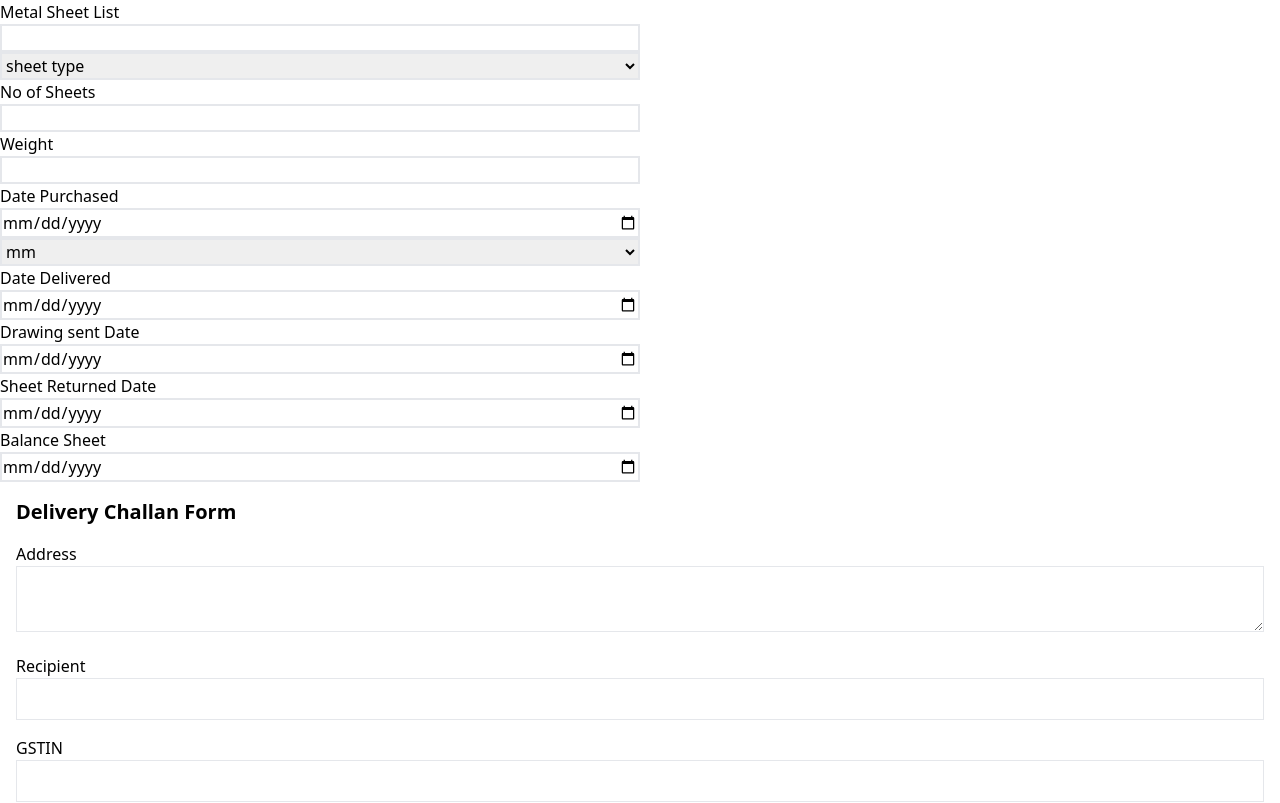
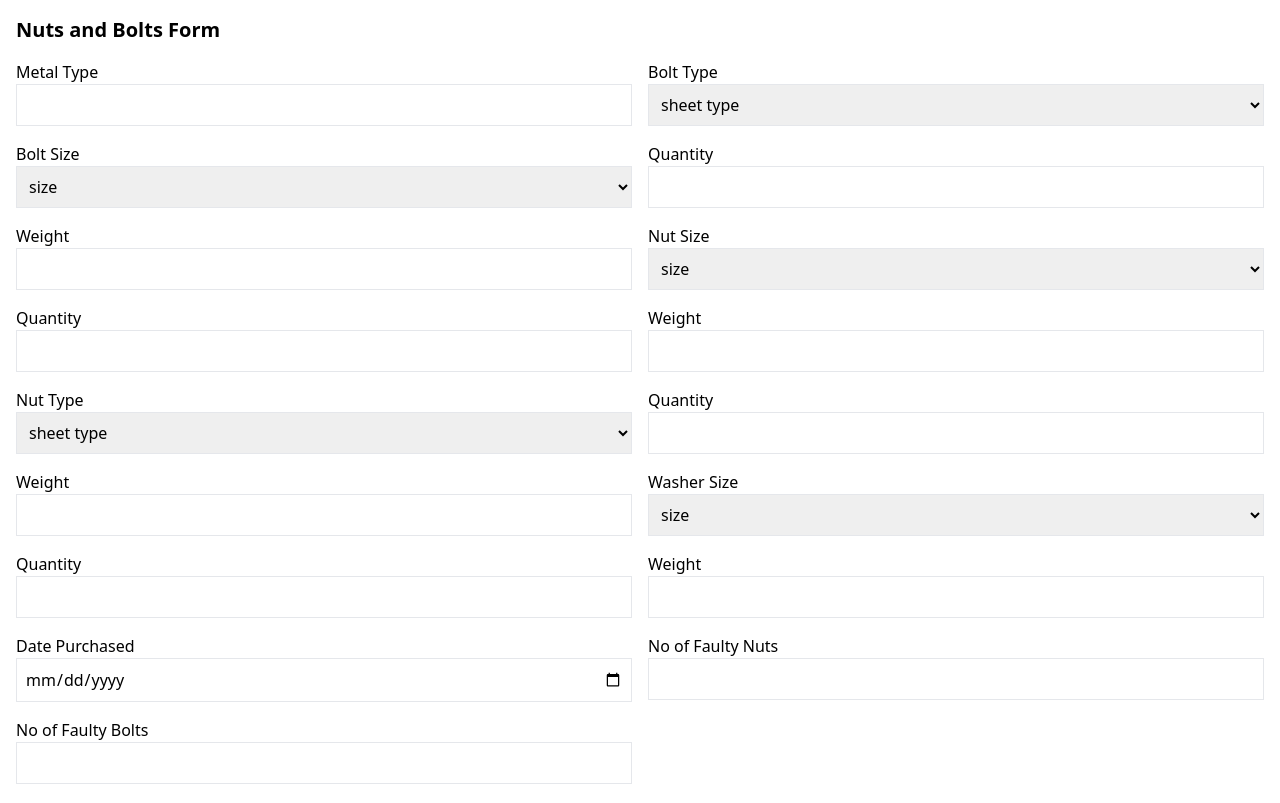
Before and after one commit to Pavithrank02/sritexinventory, a React (Create React App) app: page /nuts in a window 1280 px wide. Shown: the top 803 px of the page. Built offline with nearby package versions, Linux system fonts and the light colour scheme.

Commit message:
inventory

```diff
--- a/package.json
+++ b/package.json
@@ -18,6 +18,7 @@
     "react-dom": "^19.0.0",
     "react-router-dom": "^7.2.0",
     "react-scripts": "5.0.1",
+    "recharts": "^2.15.1",
     "tailwind-merge": "^3.0.2",
     "tailwindcss": "^3.4.15",
     "web-vitals": "^2.1.4"
--- a/src/App.js
+++ b/src/App.js
@@ -1,11 +1,24 @@
-
-import './App.css';
-import Home from './view/Home';
+import "./App.css";
+import { Routes, Route } from "react-router-dom";
+import ChannelPattaForm from "./components/ChannelPattaForm";
+import DeliveryChallanForm from "./components/DeliveryChallanForm";
+import NutBoltsForm from "./components/NutBoltsForm";
+import Home from "./view/Home";
+import SheetForm from "./components/SheetForm";
+import { SidebarDemo } from "./components/SideComponent";
+import Dashboard from "./components/DashBoard";
 
 function App() {
   return (
-    <div className="bg-pink">
-      <Home />
+    <div>
+      <Routes>
+
+        <Route index element={< Home/>} />
+        <Route path="sheets" element={<SheetForm />} />
+        <Route path="channel" element={<ChannelPattaForm />} />
+        <Route path="dc" element={<DeliveryChallanForm />} />
+        <Route path="nuts" element={<NutBoltsForm />} />
+      </Routes>
     </div>
   );
 }
--- a/src/components/ChannelPattaForm.js
+++ b/src/components/ChannelPattaForm.js
@@ -71,7 +71,7 @@
             );
           })}
         </select>
-        <label>No of Channel</label>
+        <label>No. of Channel</label>
         <input type="text" name="number" required className="border-2" />
         <label>Weight</label>
         <input type="text" name="number" required className="border-2" />
@@ -102,7 +102,7 @@
             );
           })}
         </select>
-        <label>No of Angles</label>
+        <label>No. of Angles</label>
         <label>Date Purchased</label>
         <input type="date" placeholder="enter date" className="border-2" />
         <label>Date Delivered</label>
--- /dev/null
+++ b/src/components/DashBoard.js
@@ -0,0 +1,152 @@
+import React from "react";
+import {
+  PieChart,
+  Pie,
+  Cell,
+  BarChart,
+  Bar,
+  XAxis,
+  YAxis,
+  Tooltip,
+  Legend,
+} from "recharts";
+import { motion } from "framer-motion";
+
+const data = {
+  bolts: [
+    { size: "1x3/8", stock: 350, required: 400, remaining: 50 },
+    { size: "3/4x3/8", stock: 120, required: 88, remaining: 0 },
+    { size: "2x3/8", stock: 100, required: 100, remaining: 0 },
+    { size: "3/4x5/16", stock: 300, required: 286, remaining: 0 },
+    { size: "1x5/16", stock: 150, required: 106, remaining: 0 },
+    { size: "1/2 x 1/4", stock: 400, required: 500, remaining: 100 },
+    { size: "3/4x 1/4", stock: 80, required: 120, remaining: 0 },
+    { size: "1x1/4", stock: 100, required: 500, remaining: 400 },
+  ],
+  nuts: [
+    { size: "1x3/8", stock: 337, required: 350, remaining: 13 },
+    { size: "1x5/16", stock: 100, required: 106, remaining: 10 },
+    { size: "3/4x1/2", stock: 100, required: 60, remaining: 0 },
+    { size: "11/2x1/2", stock: 100, required: 50, remaining: 0 },
+  ],
+  washers: [
+    { size: "3/4x1/2", required: 60 },
+    { size: "11/2x1/2", required: 50 },
+    { size: "1x1/4", required: 500 },
+  ],
+  summary: {
+    total_bolts_stock: 1600,
+    total_bolts_required: 2230,
+    total_nuts_stock: 637,
+    total_nuts_required: 1780,
+    total_washers_required: 610,
+  },
+};
+
+const COLORS = ["#0088FE", "#00C49F", "#FFBB28", "#FF8042"];
+
+const Dashboard = () => {
+  return (
+    <div className="p-6 bg-gradient-to-br from-gray-100 via-gray-200 to-gray-300 min-h-screen">
+      {/* Summary Cards */}
+      <div className="grid grid-cols-4 gap-6 mb-8">
+        {Object.entries(data.summary).map(([key, value], index) => (
+          <motion.div
+            key={index}
+            className="p-4 bg-white shadow-xl rounded-xl text-center border-l-4 border-indigo-500 transform hover:scale-105 transition duration-200"
+            initial={{ opacity: 0, y: 50 }}
+            animate={{ opacity: 1, y: 0 }}
+            transition={{ delay: 0.1 * index }}
+          >
+            <h2 className="text-lg font-semibold capitalize text-gray-700">
+              {key.replace(/_/g, " ")}
+            </h2>
+            <p className="text-3xl text-indigo-600 font-bold">{value}</p>
+          </motion.div>
+        ))}
+      </div>
+
+      {/* Bar Chart for Bolts */}
+      <motion.div
+        className="mb-8 bg-white p-6 rounded-lg shadow-xl border-t-4 border-blue-500"
+        initial={{ opacity: 0, scale: 0.9 }}
+        animate={{ opacity: 1, scale: 1 }}
+        transition={{ duration: 0.5 }}
+      >
+        <h2 className="text-xl font-bold mb-4 text-gray-800">
+          Bolts Stock vs. Required
+        </h2>
+        <BarChart width={600} height={300} data={data.bolts}>
+          <XAxis dataKey="size" stroke="#4B5563" />
+          <YAxis stroke="#4B5563" />
+          <Tooltip />
+          <Legend />
+          <Bar dataKey="stock" fill="#1D4ED8" name="Stock" />
+          <Bar dataKey="required" fill="#10B981" name="Required" />
+        </BarChart>
+      </motion.div>
+
+      {/* Pie Chart for Nuts */}
+      <motion.div
+        className="mb-8 bg-white p-6 rounded-lg shadow-xl border-t-4 border-green-500"
+        initial={{ opacity: 0, scale: 0.9 }}
+        animate={{ opacity: 1, scale: 1 }}
+        transition={{ duration: 0.6 }}
+      >
+        <h2 className="text-xl font-bold mb-4 text-gray-800">
+          Nuts Stock Distribution
+        </h2>
+        <PieChart width={400} height={400}>
+          <Pie
+            data={data.nuts}
+            dataKey="stock"
+            nameKey="size"
+            cx="50%"
+            cy="50%"
+            outerRadius={120}
+            fill="#10B981"
+            label
+          >
+            {data.nuts.map((_, index) => (
+              <Cell key={`cell-${index}`} fill={COLORS[index % COLORS.length]} />
+            ))}
+          </Pie>
+          <Tooltip />
+        </PieChart>
+      </motion.div>
+
+      {/* Washer Table */}
+      <motion.div
+        className="mb-8 bg-white p-6 rounded-lg shadow-xl border-t-4 border-yellow-500"
+        initial={{ opacity: 0, y: 50 }}
+        animate={{ opacity: 1, y: 0 }}
+        transition={{ duration: 0.5 }}
+      >
+        <h2 className="text-xl font-bold mb-4 text-gray-800">
+          Washer Requirements
+        </h2>
+        <table className="w-full bg-white rounded-lg shadow">
+          <thead>
+            <tr className="bg-yellow-500 text-white">
+              <th className="border-b p-3 text-left text-sm">Size</th>
+              <th className="border-b p-3 text-left text-sm">Required</th>
+            </tr>
+          </thead>
+          <tbody>
+            {data.washers.map((washer, index) => (
+              <tr
+                key={index}
+                className={index % 2 === 0 ? "bg-gray-50" : "bg-white"}
+              >
+                <td className="p-3 border-b text-sm">{washer.size}</td>
+                <td className="p-3 border-b text-sm">{washer.required}</td>
+              </tr>
+            ))}
+          </tbody>
+        </table>
+      </motion.div>
+    </div>
+  );
+};
+
+export default Dashboard;
--- a/src/components/NutBoltsForm.js
+++ b/src/components/NutBoltsForm.js
@@ -28,100 +28,144 @@
   };
 
   return (
+    <div className="p-4">
+      <h1 className="text-xl font-bold mb-4">Nuts and Bolts Form</h1>
+
+      <form className="grid grid-cols-2 gap-4">
         <div>
-      <p>Nuts and Bolts List</p>
-      <form className="flex flex-col w-1/2 ">
-        <input type="text" name="metal type" required className="border-2" />
+          <label>Metal Type</label>
+          <input type="text" name="metal type" required className="border p-2 w-full" />
+        </div>
+
+        <div>
+          <label>Bolt Type</label>
           <select
-          className="border-2"
+            className="border p-2 w-full"
             value={selectedOption}
             onChange={handleChange}
           >
-          {boltType.map((type, index) => {
-            return (
+            {boltType.map((type, index) => (
               <option key={index} value={type}>
                 {type}
               </option>
-            );
-          })}
+            ))}
           </select>
+        </div>
+
+        <div>
+          <label>Bolt Size</label>
           <select
-          className="border-2"
+            className="border p-2 w-full"
             value={selectedOption}
             onChange={handleChange}
           >
-          {boltSize.map((type, index) => {
-            return (
+            {boltSize.map((type, index) => (
               <option key={index} value={type}>
                 {type}
               </option>
-            );
-          })}
+            ))}
           </select>
-        <label>No of items</label>
-        <input type="text" name="number" required className="border-2" />
+        </div>
+
+        <div>
+          <label>Quantity</label>
+          <input type="text" name="number" required className="border p-2 w-full" />
+        </div>
+
+        <div>
           <label>Weight</label>
-        <input type="text" name="number" required className="border-2" />
+          <input type="text" name="number" required className="border p-2 w-full" />
+        </div>
+
+        <div>
+          <label>Nut Size</label>
           <select
-          className="border-2"
+            className="border p-2 w-full"
             value={selectedOption}
             onChange={handleChange}
           >
-          {nutSize.map((type, index) => {
-            return (
+            {nutSize.map((type, index) => (
               <option key={index} value={type}>
                 {type}
               </option>
-            );
-          })}
+            ))}
           </select>
-        <label>No of items</label>
-        <input type="text" name="number" required className="border-2" />
+        </div>
+
+        <div>
+          <label>Quantity</label>
+          <input type="text" name="number" required className="border p-2 w-full" />
+        </div>
+
+        <div>
           <label>Weight</label>
-        <input type="text" name="number" required className="border-2" />
+          <input type="text" name="number" required className="border p-2 w-full" />
+        </div>
+
+        <div>
+          <label>Nut Type</label>
           <select
-          className="border-2"
+            className="border p-2 w-full"
             value={selectedOption}
             onChange={handleChange}
           >
-          {nuttType.map((type, index) => {
-            return (
+            {nuttType.map((type, index) => (
               <option key={index} value={type}>
                 {type}
               </option>
-            );
-          })}
+            ))}
           </select>
-        <label>No of items</label>
-        <input type="text" name="number" required className="border-2" />
+        </div>
+
+        <div>
+          <label>Quantity</label>
+          <input type="text" name="number" required className="border p-2 w-full" />
+        </div>
+
+        <div>
           <label>Weight</label>
-        <input type="text" name="number" required className="border-2" />
+          <input type="text" name="number" required className="border p-2 w-full" />
+        </div>
+
+        <div>
+          <label>Washer Size</label>
           <select
-          className="border-2"
+            className="border p-2 w-full"
             value={selectedOption}
             onChange={handleChange}
           >
-          {washerSize.map((type, index) => {
-            return (
+            {washerSize.map((type, index) => (
               <option key={index} value={type}>
                 {type}
               </option>
-            );
-          })}
+            ))}
           </select>
-        <label>No of items</label>
-        <input type="text" name="number" required className="border-2" />
+        </div>
 
+        <div>
+          <label>Quantity</label>
+          <input type="text" name="number" required className="border p-2 w-full" />
+        </div>
+
+        <div>
           <label>Weight</label>
-        <input type="text" name="number" required className="border-2" />
+          <input type="text" name="number" required className="border p-2 w-full" />
+        </div>
+
+        <div>
           <label>Date Purchased</label>
-        <input type="date" placeholder="enter date" className="border-2" />
+          <input type="date" placeholder="enter date" className="border p-2 w-full" />
+        </div>
 
-        <label>No of Faulty nuts</label>
-        <input type="text" name="number" required className="border-2" />
-        <label>No of Faulty bolts</label>
-        <input type="text" name="number" required className="border-2" />
+        <div>
+          <label>No of Faulty Nuts</label>
+          <input type="text" name="number" required className="border p-2 w-full" />
+        </div>
 
+        <div>
+          <label>No of Faulty Bolts</label>
+          <input type="text" name="number" required className="border p-2 w-full" />
+        </div>
       </form>
     </div>
   );
--- a/src/components/SheetForm.js
+++ b/src/components/SheetForm.js
@@ -25,50 +25,79 @@
   };
 
   return (
+    <div className="p-4">
+      <h1 className="text-xl font-bold mb-4">Metal Sheet Form</h1>
+
+      <form className="grid grid-cols-2 gap-4">
         <div>
-      <p>Metal Sheet List</p>
-      <form className="flex flex-col w-1/2 ">
-        <input type="text" name="metal type" required className="border-2" />
+          <label>Metal Type</label>
+          <input type="text" name="metal type" required className="border p-2 w-full" />
+        </div>
+
+        <div>
+          <label>Sheet Type</label>
           <select
-          className="border-2"
+            className="border p-2 w-full"
             value={selectedOption}
             onChange={handleChange}
           >
-          {sheetType.map((type, index) => {
-            return (
+            {sheetType.map((type, index) => (
               <option key={index} value={type}>
                 {type}
               </option>
-            );
-          })}
+            ))}
           </select>
+        </div>
+
+        <div>
           <label>No of Sheets</label>
-        <input type="text" name="number" required className="border-2" />
+          <input type="text" name="number" required className="border p-2 w-full" />
+        </div>
+
+        <div>
           <label>Weight</label>
-        <input type="text" name="number" required className="border-2" />
+          <input type="text" name="number" required className="border p-2 w-full" />
+        </div>
+
+        <div>
           <label>Date Purchased</label>
-        <input type="date" placeholder="enter date" className="border-2" />
+          <input type="date" placeholder="enter date" className="border p-2 w-full" />
+        </div>
+
+        <div>
+          <label>Sheet Size</label>
           <select
-          className="border-2"
+            className="border p-2 w-full"
             value={selectedOption}
             onChange={handleChange}
           >
-          {sheetSize.map((type, index) => {
-            return (
+            {sheetSize.map((type, index) => (
               <option key={index} value={type}>
                 {type}
               </option>
-            );
-          })}
+            ))}
           </select>
+        </div>
+
+        <div>
           <label>Date Delivered</label>
-        <input type="date" placeholder="enter date" className="border-2" />
-        <label>Drawing sent Date</label>
-        <input type="date" placeholder="enter date" className="border-2" />
+          <input type="date" placeholder="enter date" className="border p-2 w-full" />
+        </div>
+
+        <div>
+          <label>Drawing Sent Date</label>
+          <input type="date" placeholder="enter date" className="border p-2 w-full" />
+        </div>
+
+        <div>
           <label>Sheet Returned Date</label>
-        <input type="date" placeholder="enter date" className="border-2" />
+          <input type="date" placeholder="enter date" className="border p-2 w-full" />
+        </div>
+
+        <div>
           <label>Balance Sheet</label>
-        <input type="date" placeholder="enter date" className="border-2" />
+          <input type="date" placeholder="enter date" className="border p-2 w-full" />
+        </div>
       </form>
     </div>
   );
--- a/src/components/SideComponent.js
+++ b/src/components/SideComponent.js
@@ -1,127 +1,90 @@
 "use client";
 import React, { useState } from "react";
-import { Sidebar, SidebarBody, SidebarLink } from "../components/ui/sidebar.tsx";
+import { Sidebar, SidebarBody } from "../components/ui/sidebar.tsx";
 import {
   IconBrandTabler,
-  IconSettings,
-  IconUserBolt,
+  IconNut,
+  IconPerspective,
+  IconRuler2,
+  IconTruckDelivery,
 } from "@tabler/icons-react";
-import  { NavLink } from "react-router-dom";
+import { NavLink, Outlet } from "react-router-dom";
 import { motion } from "framer-motion";
 import { cn } from "../lib/utils.ts";
 
 export function SidebarDemo() {
   const links = [
-    {
-      label: "Dashboard",
-      href: "#",
-      icon: (
-        <IconBrandTabler className="text-neutral-700 dark:text-neutral-200 h-5 w-5 flex-shrink-0" />
-      ),
-    },
-    {
-      label: "Profile",
-      href: "#",
-      icon: (
-        <IconUserBolt className="text-neutral-700 dark:text-neutral-200 h-5 w-5 flex-shrink-0" />
-      ),
-    },
-    {
-      label: "Settings",
-      href: "#",
-      icon: (
-        <IconSettings className="text-neutral-700 dark:text-neutral-200 h-5 w-5 flex-shrink-0" />
-      ),
-    },
+    { label: "Dashboard", href: "/", icon: <IconBrandTabler /> },
+    { label: "Sheets Form", href: "/sheets", icon: <IconPerspective /> },
+    { label: "Channel & Plats Form", href: "/channel", icon: <IconRuler2 /> },
+    { label: "Delivery Challan", href: "/dc", icon: <IconTruckDelivery /> },
+    { label: "Nuts and Bolts", href: "/nuts", icon: <IconNut /> },
+  ];
 
-  ];
   const [open, setOpen] = useState(false);
+
   return (
-    (<div
+    <div
       className={cn(
         "rounded-md flex flex-col md:flex-row bg-gray-100 dark:bg-neutral-800 w-full flex-1 max-w-7xl mx-auto border border-neutral-200 dark:border-neutral-700 overflow-hidden",
-        // for your use case, use `h-screen` instead of `h-[60vh]`
-        "h-screen w-screen"
-      )}>
+        "h-screen w-screen overflow-auto"
+      )}
+    >
+      {/* Sidebar */}
       <Sidebar open={open} setOpen={setOpen}>
         <SidebarBody className="justify-between gap-10">
-          <div className="flex flex-col flex-1 overflow-y-auto overflow-x-hidden">
+          <div className="fixed flex flex-col flex-1 overflow-y-auto overflow-x-hidden">
             {open ? <Logo /> : <LogoIcon />}
             <div className="mt-8 flex flex-col gap-2">
               {links.map((link, idx) => (
-                <SidebarLink key={idx} link={link} />
+                <NavLink
+                  key={idx}
+                  to={link.href}
+                  className={({ isActive }) =>
+                    cn(
+                      "flex items-center gap-4 p-2 text-gray-700 dark:text-gray-300 hover:bg-gray-300 dark:hover:bg-neutral-700 rounded-md",
+                      isActive && "bg-gray-400 dark:bg-neutral-600"
+                    )
+                  }
+                >
+                  {link.icon}
+                  <span>{link.label}</span>
+                </NavLink>
               ))}
             </div>
           </div>
-          <div>
-            <SidebarLink
-              link={{
-                label: "Manu Arora",
-                href: "#",
-                icon: (
-                  <img
-                    src="https://assets.aceternity.com/manu.png"
-                    className="h-7 w-7 flex-shrink-0 rounded-full"
-                    width={50}
-                    height={50}
-                    alt="Avatar" />
-                ),
-              }} />
-          </div>
         </SidebarBody>
       </Sidebar>
-      <Dashboard />
-    </div>)
+
+      {/* Main Content */}
+      <div className="flex-1 p-4">
+        <Outlet />
+      </div>
+    </div>
   );
 }
-export const Logo = () => {
-  return (
-    (<NavLink
-      href="#"
-      className="font-normal flex space-x-2 items-center text-sm text-black py-1 relative z-20">
-      <div
-        className="h-5 w-6 bg-black dark:bg-white rounded-br-lg rounded-tr-sm rounded-tl-lg rounded-bl-sm flex-shrink-0" />
-      <motion.span
-        initial={{ opacity: 0 }}
-        animate={{ opacity: 1 }}
-        className="font-medium text-black dark:text-white whitespace-pre">
-        Acet Labs
-      </motion.span>
-    </NavLink>)
-  );
-};
-export const LogoIcon = () => {
-  return (
-    (<NavLink
-      href="#"
-      className="font-normal flex space-x-2 items-center text-sm text-black py-1 relative z-20">
-      <div
-        className="h-5 w-6 bg-black dark:bg-white rounded-br-lg rounded-tr-sm rounded-tl-lg rounded-bl-sm flex-shrink-0" />
-    </NavLink>)
-  );
-};
 
-// Dummy dashboard component with content
-const Dashboard = () => {
-  return (
-    (<div className="flex flex-1 w-full">
-      <div
-        className="p-2 md:p-10 rounded-tl-2xl border border-neutral-200 dark:border-neutral-700 bg-white dark:bg-neutral-900 flex flex-col gap-2 flex-1 w-full h-full">
-        <div className="flex gap-2">
-          {[...new Array(4)].map((i) => (
-            <div
-              key={"first-array" + i}
-              className="h-20 w-full rounded-lg  bg-gray-400 dark:bg-neutral-800 animate-pulse"></div>
-          ))}
-        </div>
-        <div className="flex gap-2 flex-1">
-          {[...new Array(2)].map((i) => (
-            <div
-              key={"second-array" + i}
-              className="h-full w-full rounded-lg  bg-gray-100 dark:bg-neutral-800 animate-pulse"></div>
-          ))}
-        </div>
-      </div>
-    </div>)
-  );
-};
+export const Logo = () => (
+  <NavLink
+    to="/"
+    className="font-normal flex space-x-2 items-center text-sm text-black py-1 relative z-20"
+  >
+    <div className="h-5 w-6 bg-black dark:bg-white rounded-br-lg rounded-tr-sm rounded-tl-lg rounded-bl-sm flex-shrink-0" />
+    <motion.span
+      initial={{ opacity: 0 }}
+      animate={{ opacity: 1 }}
+      className="font-medium text-black dark:text-white whitespace-pre"
+    >
+      Sritex Inventory
+    </motion.span>
+  </NavLink>
+);
+
+export const LogoIcon = () => (
+  <NavLink
+    to="/"
+    className="font-normal flex space-x-2 items-center text-sm text-black py-1 relative z-20"
+  >
+    <div className="h-5 w-6 bg-black dark:bg-white rounded-br-lg rounded-tr-sm rounded-tl-lg rounded-bl-sm flex-shrink-0" />
+  </NavLink>
+);
--- a/src/components/ui/sidebar.tsx
+++ b/src/components/ui/sidebar.tsx
@@ -128,7 +128,7 @@
   const { open, animate } = useSidebar();
   return (
     (<NavLink
-      href={link.href}
+      to={link.href}
       className={cn("flex items-center justify-start gap-2  group/sidebar py-2", className)}
       {...props}>
       {link.icon}
--- /dev/null
+++ b/src/data.js
@@ -0,0 +1,46 @@
+{
+    const bolts = [
+        {
+            "size": "1x3/8",
+            "stock": 350,
+            "required": 400,
+            "remaining": 50
+        },
+        {
+            "size": "3/4x3/8",
+            "stock": 120,
+            "required": 88,
+            "remaining": 0
+        },
+        {
+            "size": "2x3/8",
+            "stock": 100,
+            "required": 100,
+            "remaining": 0
+        },
+
+    ]
+    const nuts = [
+        {
+            "size": "1x3/8",
+            "stock": 337,
+            "required": 350,
+            "remaining": 13
+        },
+
+    ]
+    const washers = [
+        {
+            "size": "3/4x1/2",
+            "required": 60
+        },
+
+    ]
+    const summary =  {
+        "total_bolts_stock": 1600,
+        "total_bolts_required": 2230,
+        "total_nuts_stock": 637,
+        "total_nuts_required": 1780,
+        "total_washers_required": 610
+    }
+}
--- a/src/view/Home.js
+++ b/src/view/Home.js
@@ -1,13 +1,11 @@
 import React from "react";
 import { SidebarDemo } from "../components/SideComponent";
-import SheetForm from "../components/SheetForm";
-import DeliveryChallanForm from "../components/DeliveryChallanForm";
 
 const Home = () => {
   return (
     <div>
-      <SheetForm />
-      <DeliveryChallanForm />
+      <SidebarDemo />
+
     </div>
   );
 };
```
Also changed, not shown: 1 other file (tests, documents, lock files or other folders). Lines whose indentation alone changed are shown as unchanged.
